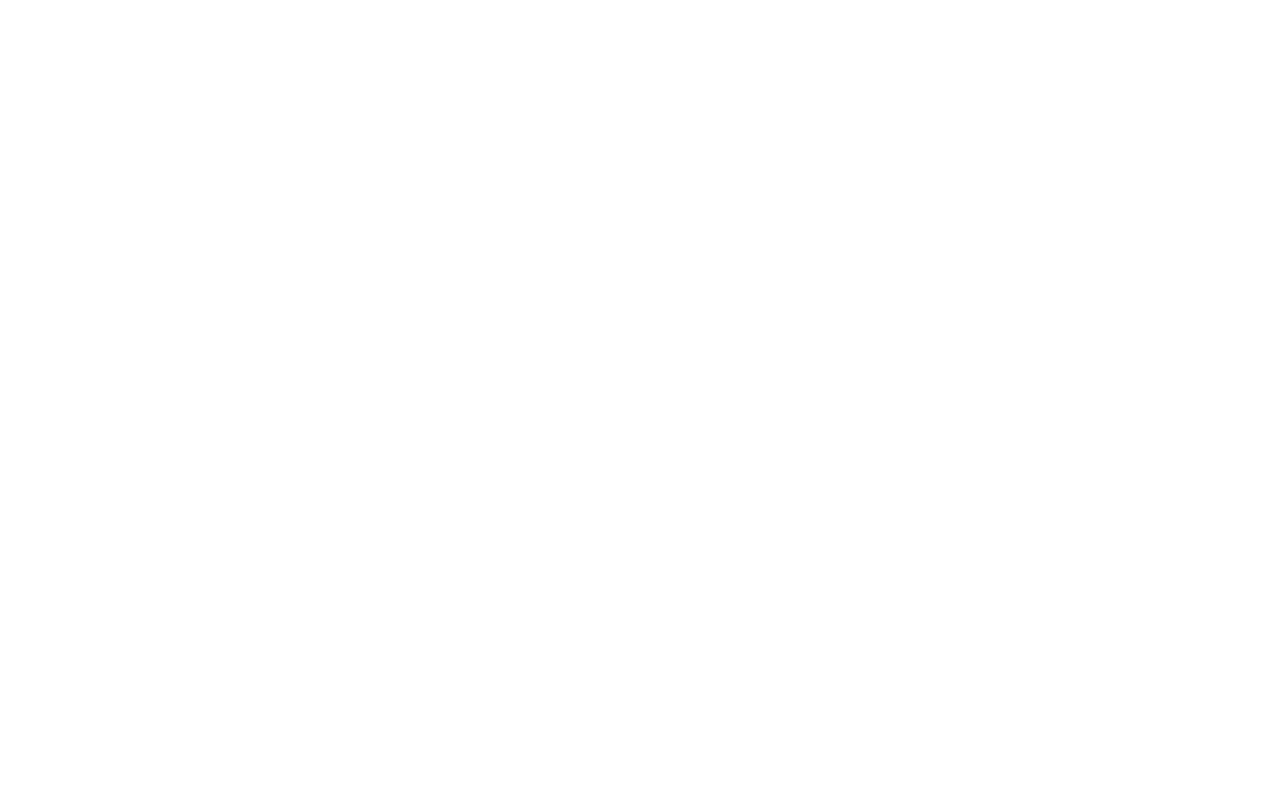
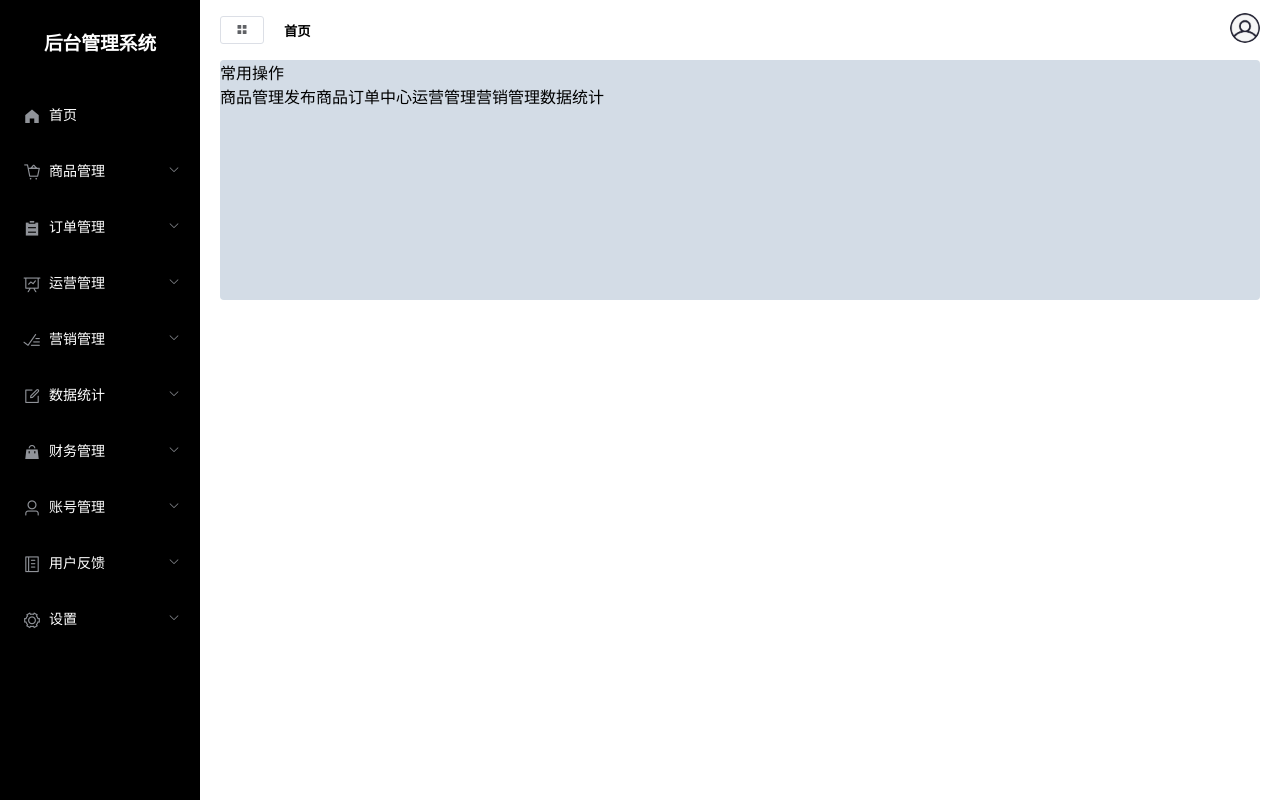
Before and after one commit to zjjohnny/three-project, a Vue app in the folder threeproject/: page /#/home in a window 1280 px wide. Built offline with nearby package versions, Linux system fonts and the light colour scheme.

Commit message:
9月5日提交

```diff
--- a/threeproject/src/App.vue
+++ b/threeproject/src/App.vue
@@ -1,14 +1,12 @@
 <template>
   <div id="app">
 
-    <!-- <Home/> -->
     <router-view></router-view>
   </div>
 </template>
 
 <script>
-// import Test from "@/components/Test";
-// import Home from "@/views/Home"
+
     export default {
         name: "test",
         components:{
--- /dev/null
+++ b/threeproject/src/components/CommomHeader.vue
@@ -0,0 +1,64 @@
+<template>
+    <header>
+        <div class="l-content">
+            <el-button @click="handleMenu" plain icon="el-icon-menu" size="mini"></el-button>
+            <h5>首页</h5>
+        </div>
+        <div class="r-content">
+
+                 <!-- <el-button plain icon="el-icon-s-home" size="mini"></el-button>
+                 <h6>首页</h6>  -->
+                 <el-dropdown trigger="click" size="mini">
+                    <span>
+                        <img class="user" :src="userImg" alt="">
+                    </span>
+                    <el-dropdown-menu slot="dropdown">
+                        <el-dropdown-item >个人中心</el-dropdown-item>
+                        <el-dropdown-item >退出</el-dropdown-item>
+                    </el-dropdown-menu>
+                </el-dropdown>
+        </div>
+    </header>
+</template>
+
+<script>
+export default {
+    name:'commomHeader',
+    data(){
+        return{
+            userImg:require('../assets/image/personal.webp')
+        }
+    },
+    methods:{
+        handleMenu(){
+
+            this.$store.commit('collapseMenu')
+        }
+    }
+}
+</script>
+
+<style lang="less" scoped>
+header{
+    display: flex;
+    height: 100%;
+    justify-content: space-between;
+    align-items: center;
+}
+.l-content{
+
+    display: flex;
+    align-items: center;
+    .el-button{
+        margin-right: 20px;
+    }
+}
+.r-content{
+    .user{
+        width: 30px;
+        height: 30px;
+        border-radius: 50%;
+    }
+}
+
+</style>
--- a/threeproject/src/components/commomAside.vue
+++ b/threeproject/src/components/commomAside.vue
@@ -7,8 +7,11 @@
           style="height:100%"
           @open="handleOpen" @close="handleClose"
     :collapse="isCollapse">
-    <h3>后台管理系统</h3>
-    <el-menu-item v-for="item in nochildren" :index="item.path" :key="item.path">
+    <h3>{{isCollapse ? '后台':'后台管理系统'}}</h3>
+    <el-menu-item v-for="item in nochildren"
+    @click="clickMenu(item)"
+    :index="item.path"
+    :key="item.path">
       <i :class="item.icon"></i>
       <span slot="title">{{ item.lable }}</span>
     </el-menu-item>
@@ -28,7 +31,6 @@
 export default {
   data() {
     return {
-      isCollapse: false,
       menu: [
         {
           path: "/",
@@ -226,6 +228,11 @@
     handleClose(key, keyPath) {
       console.log(key, keyPath);
     },
+    clickMenu(item){
+        this.$router.push({
+          name:item.name
+        })
+    },
   },
   computed: {
     nochildren() {
@@ -234,6 +241,9 @@
     haschildren() {
       return this.menu.filter((item) => item.children);
     },
+    isCollapse(){
+      return this.$store.state.tab.isCollapse
+    }
   },
 };
 </script>
--- a/threeproject/src/router/index.js
+++ b/threeproject/src/router/index.js
@@ -4,11 +4,23 @@
 
 Vue.use(VueRouter)
 
+const originalPush = VueRouter.prototype.push
+// 修改 原型对象中的push方法
+VueRouter.prototype.push = function push(location) {
+  return originalPush.call(this, location).catch(err=>err)
+}
 const routes = [
     {
         path:'/',
-        name:'Home',
-        component:()=>import("../views/Home.vue")
+        name:'Main',
+        component:()=>import("../views/Main.vue"),
+        children:[
+        {
+            path:"/home",
+            name:"home",
+            component:()=>import('../views/home')
+        }
+        ]
     }
 ]
 
--- a/threeproject/src/store/index.js
+++ b/threeproject/src/store/index.js
@@ -1,17 +1,13 @@
 import Vue from 'vue'
 import Vuex from 'vuex'
 
+import tab from './tab'
 Vue.use(Vuex)
 
+
 export default new Vuex.Store({
-  state: {
-  },
-  getters: {
-  },
-  mutations: {
-  },
-  actions: {
-  },
+
   modules: {
+    tab
   }
 })
--- /dev/null
+++ b/threeproject/src/store/tab.js
@@ -0,0 +1,10 @@
+export default{
+    state:{
+        isCollapse:false
+    },
+    mutations:{
+        collapseMenu(state){
+            state.isCollapse = !state.isCollapse
+        }
+    }
+}
--- a/threeproject/src/views/Home.vue
+++ b/threeproject/src/views/Main.vue
@@ -5,8 +5,11 @@
         <commom-aside></commom-aside>
     </el-aside>
     <el-container>
-        <el-header>Header</el-header>
-        <el-main>Main</el-main>
+        <el-header><CommomHeader/></el-header>
+        <el-main>
+            <index/>
+            <!-- <router-view></router-view> -->
+        </el-main>
     </el-container>
     </el-container>
 </div>
@@ -14,10 +17,14 @@
 
 <script>
 import commomAside from  '../components/commomAside.vue'
+import CommomHeader from '../components/CommomHeader.vue'
+import index from '../views/home/index.vue'
 export default {
     name:'Home',
     components:{
-        commomAside
+        commomAside,
+        CommomHeader,
+        index
     },
 }
 </script>
@@ -30,6 +37,7 @@
     }
     .el-header{
         background-color:white;
+
     }
     .el-main{
         padding-top: 0;
--- /dev/null
+++ b/threeproject/src/views/home/index.vue
@@ -0,0 +1,93 @@
+<template>
+  <div>
+    <el-row>
+      <el-col :span="24" style="height:100px">
+        <div class="grid-content bg-purple">
+            <div>常用操作</div>
+            <div class="myportable" v-for="(item,i) in navlist"
+            :key="item.title" :index="item.title"
+            :text="item.title"
+            >{{item.title}}</div>
+        </div>
+      </el-col>
+    </el-row>
+<!-- <el-row>
+  <el-col :span="12"><div class="grid-content bg-purple"></div></el-col>
+  <el-col :span="12"><div class="grid-content bg-purple-light"></div></el-col>
+</el-row>
+<el-row>
+  <el-col :span="8"><div class="grid-content bg-purple"></div></el-col>
+  <el-col :span="8"><div class="grid-content bg-purple-light"></div></el-col>
+  <el-col :span="8"><div class="grid-content bg-purple"></div></el-col>
+</el-row>
+<el-row>
+  <el-col :span="6"><div class="grid-content bg-purple"></div></el-col>
+  <el-col :span="6"><div class="grid-content bg-purple-light"></div></el-col>
+  <el-col :span="6"><div class="grid-content bg-purple"></div></el-col>
+  <el-col :span="6"><div class="grid-content bg-purple-light"></div></el-col>
+</el-row>
+<el-row>
+  <el-col :span="4"><div class="grid-content bg-purple"></div></el-col>
+  <el-col :span="4"><div class="grid-content bg-purple-light"></div></el-col>
+  <el-col :span="4"><div class="grid-content bg-purple"></div></el-col>
+  <el-col :span="4"><div class="grid-content bg-purple-light"></div></el-col>
+  <el-col :span="4"><div class="grid-content bg-purple"></div></el-col>
+  <el-col :span="4"><div class="grid-content bg-purple-light"></div></el-col>
+</el-row> -->
+  </div>
+</template>
+
+<script>
+export default {
+  data(){
+    return{
+     navlist:[
+          {title:'商品管理',imgSrc:'shuju',linko:' '},
+          {title:'发布商品',imgSrc:'',linko:''},
+          {title:'订单中心',imgSrc:'',linko:''},
+          {title:'运营管理',imgSrc:'',linko:''},
+          {title:'营销管理',imgSrc:'',linko:''},
+          {title:'数据统计',imgSrc:'',linko:''},
+        ]
+    }
+  }
+}
+</script>
+
+<style lang='less' scoped>
+.el-row {
+    margin-bottom: 20px;
+    &:last-child {
+      margin-bottom: 0;
+    }
+  }
+  .el-col {
+    border-radius: 4px;
+  }
+  .bg-purple-dark {
+    background: #99a9bf;
+  }
+  .bg-purple {
+    background: #d3dce6;
+  }
+  .bg-purple-light {
+    background: #e5e9f2;
+  }
+  .grid-content {
+    border-radius: 4px;
+    min-height: 240px;
+
+  }
+  .row-bg {
+    padding: 10px 0;
+    background-color: #f9fafc;
+  }
+  .myportable{
+    // display: flex;
+    justify-content: space-between;
+    align-items: center;
+    height: 100%;
+    display: inline-block;
+
+  }
+</style>
```
Also changed, not shown: threeproject/src/assets/image/personal.webp (added).
